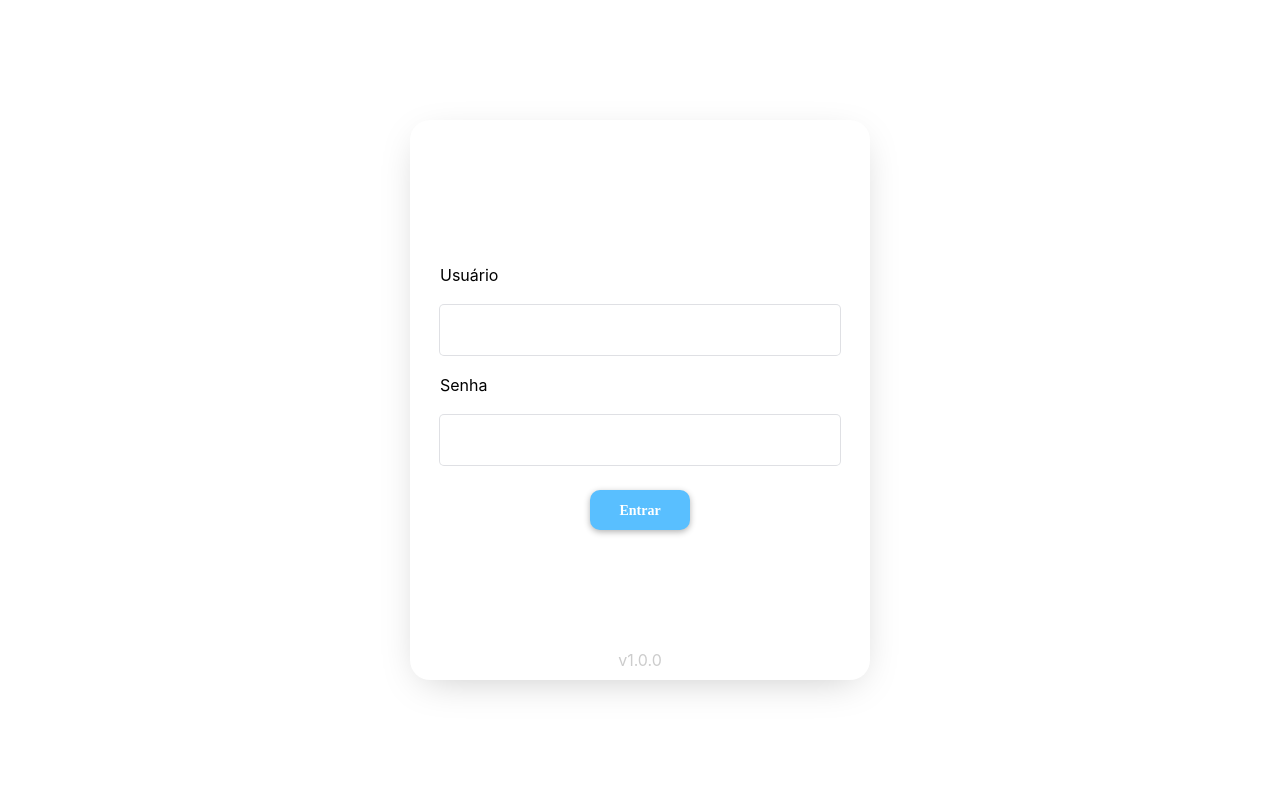
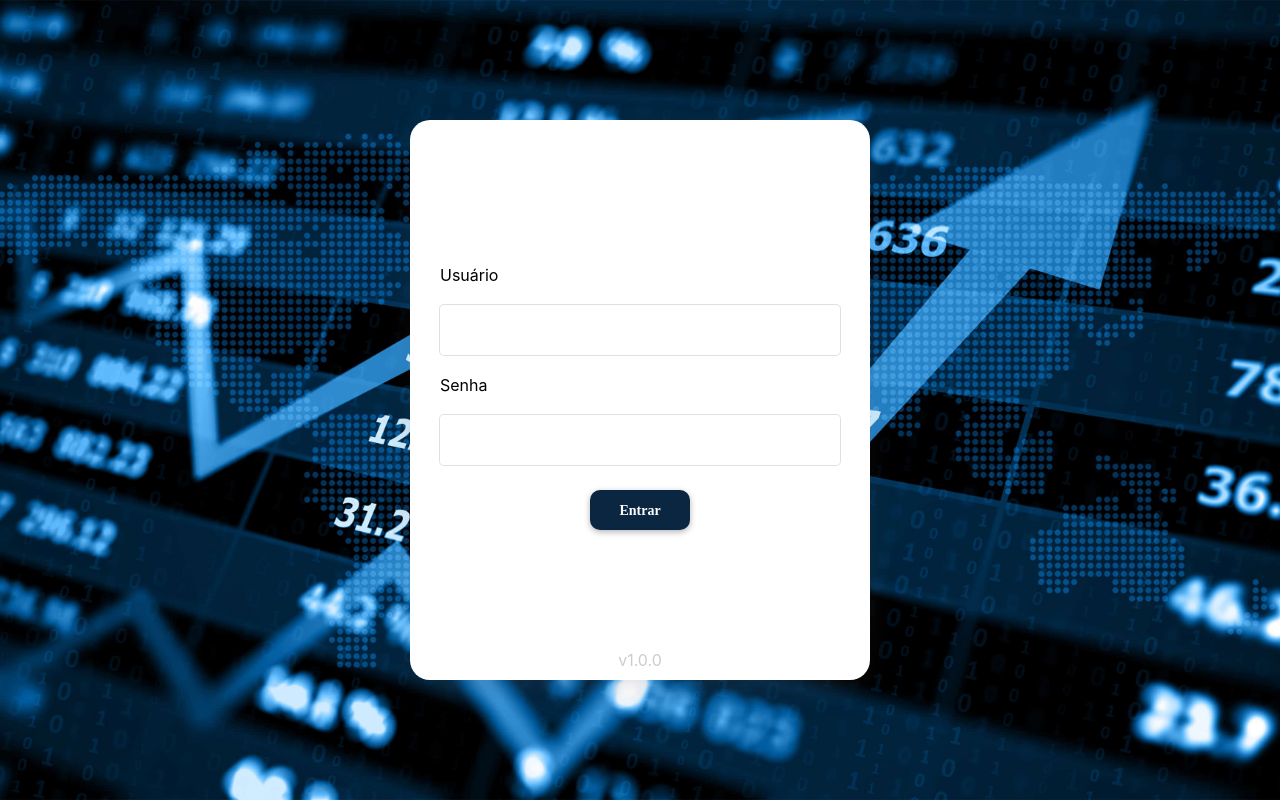
Before and after one commit to matheuscrepaldi/mvi, a React (Create React App) app: page / in a window 1280 px wide. Built offline with nearby package versions, Linux system fonts and the light colour scheme.

Commit message:
nada de novo

```diff
--- a/src/App.js
+++ b/src/App.js
@@ -1,5 +1,5 @@
 import React from "react";
-import { BrowserRouter as Router, Switch, withRouter } from "react-router-dom";
+import { BrowserRouter as Router, Switch } from "react-router-dom";
 
 import PrivateRoute from "./routes/PrivateRoute";
 import PublicRoute from "./routes/PublicRoute";
--- a/src/components/Button.js
+++ b/src/components/Button.js
@@ -10,7 +10,7 @@ const Button = styled.button`
 	text-align: center;
 	font-size: 14px;
 	color: #fff;
-	background-color: #59bfff;
+	background-color: #0a2640;
 	width: ${(props) => (props.small ? "40px" : "auto")};
 	min-width: ${(props) => (props.small ? "40px" : "100px")};
 	height: 40px;
--- a/src/components/Layout.js
+++ b/src/components/Layout.js
@@ -1,6 +1,8 @@
-import React from "react";
+import React, { useState } from "react";
 import { withRouter } from "react-router-dom";
-import styled from "styled-components";
+import styled, { ThemeProvider } from "styled-components";
+
+import { lightTheme, darkTheme } from "../styles/theme";
 import Menu from "./Menu";
 
 const Container = styled.div`
@@ -23,11 +25,15 @@ const Body = styled.div`
 `;
 
 function Layout(props) {
+	const [isDarkTheme, setIsDarkTheme] = useState(false);
+
 	return (
-		<Container>
-			<Menu />
-			<Body id="container">{props.children}</Body>
-		</Container>
+		<ThemeProvider theme={isDarkTheme ? darkTheme : lightTheme}>
+			<Container>
+				<Menu handleTheme={() => setIsDarkTheme(!isDarkTheme)} />
+				<Body id="container">{props.children}</Body>
+			</Container>
+		</ThemeProvider>
 	);
 }
 export default withRouter(Layout);
--- a/src/pages/Login.jsx
+++ b/src/pages/Login.jsx
@@ -7,19 +7,25 @@ import styled from "styled-components";
 import Button from "../components/Button";
 import { Input } from "../components/Input";
 import Loading from "../components/Loading";
+import img from "../img/background.jpeg";
+import LogoImage from "../img/logo.png";
 
 const Container = styled.div`
 	display: flex;
 	align-items: center;
 	justify-content: center;
 	height: 100vh;
+	background-image: url(${img});
+	background-position: center;
+	background-repeat: no-repeat;
+	background-size: cover;
 `;
 
 const StyledCard = styled.div`
 	display: flex;
 	background: #ffffff;
 	border-radius: 10px;
-	box-shadow: 0 10px 40px -14px rgba(0, 0, 0, 0.25);
+	box-shadow: 0 10px 40px -14px rgba(99, 83, 83, 0.25);
 	padding: 30px;
 	margin: 10px;
 	flex-flow: column;
@@ -117,8 +123,13 @@ function LoginPage(props) {
 		<Container>
 			<StyledCard>
 				<Loading loading={loading} absolute />
-				{/* <Row style={{ marginBottom: 50 }}>
-					<img src={LogoImage} width="100%" height="40" alt="logo" />
+				{/* <Row>
+					<img
+						src={LogoImage}
+						width="100%"
+						height="100%"
+						alt="logo"
+					/>
 				</Row> */}
 				<Row>Usuário</Row>
 				<Row>
--- /dev/null
+++ b/src/styles/theme.jsx
@@ -0,0 +1,13 @@
+export const lightTheme = {
+	background: "#EBF4F8",
+	titles: "#2C2738",
+	text: "#2C2738",
+	accent: "#0880AE",
+};
+
+export const darkTheme = {
+	background: "#1C2025",
+	titles: "#D6E1DF",
+	text: "#D6E1DF",
+	accent: "#8A85FF",
+};
```
Also changed, not shown: src/img/background.jpeg (renamed from src/img/1393720.jpeg), src/img/logo.png (added).
